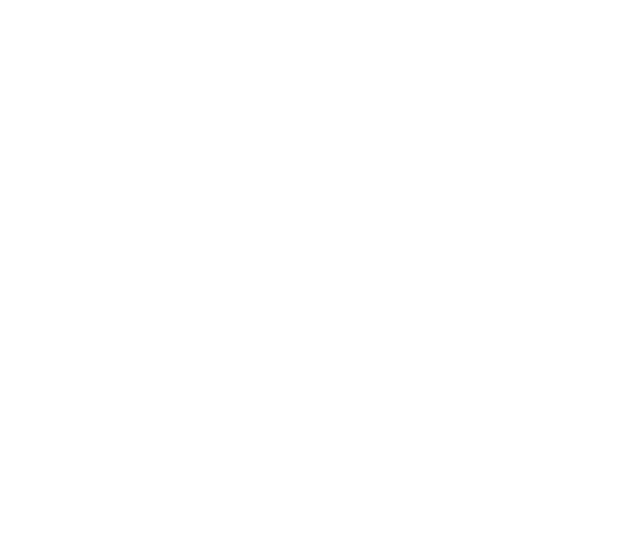
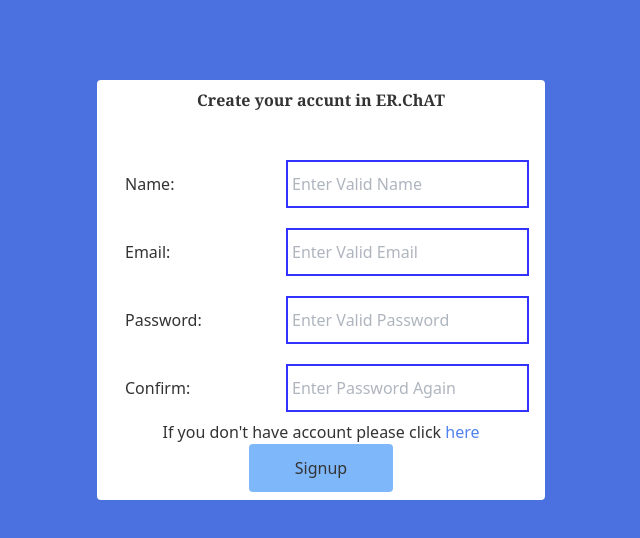
Before and after one commit to erfan-am/ChatApp, a React (Create React App) app: page /signup in a window 1280 px wide. Shown: the top 538 px of the page, without its empty margins (319-959 px from the left). Built offline with nearby package versions, Linux system fonts and the light colour scheme.

Commit message:
ER.CHAT with react

```diff
--- a/src/App.js
+++ b/src/App.js
@@ -2,11 +2,15 @@
 import "./App.css";
 import { Route, Switch } from 'react-router';
 import Home from './container/Home';
+import Login from './Components/Auth/Login';
+import Signup from './Components/Auth/Signup';
 const App =()=>{
     return (
    <div className=" overflow-hidden">
       <Switch>
         <Route path="/" exact render={()=><Home/>} />
+        <Route path="/login"  render={()=><Login/>} />
+        <Route path="/signup"  render={()=><Signup/>} />
       </Switch>
    </div>
     )
--- a/src/Components/Auth/Login.js
+++ b/src/Components/Auth/Login.js
@@ -1,11 +1,36 @@
-import React from 'react'
+import React, { useState } from 'react'
+import INPUT from '../UI/Input'
+import Button from '../UI/Button'
+import { Link } from 'react-router-dom';
 
 const Login = () => {
+    const [text,setText]=useState({email:"",password:""});
+    const onChnageHandler=(e)=>setText({...text,[e.target.name]:e.target.value});
     return (
-        <div>
-            <form>
-
+        <div className=" opacity-80 bg-blue-700 flex justify-center min-h-screen relative">
+             <h1 className="text-white text-center mt-36  font-bold  font-serif">Login To ER.ChAT With Email And Password</h1>
+         <div  className="bg-white p-3  fixed mt-44 rounded">
+         <form className="mt-10">
+                    <INPUT
+                        type="email"
+                        name="email"
+                        label="Email"
+                        placeholder="Enter Valid Email"
+                        value={text.email}
+                        onChange={onChnageHandler}
+                    />
+                         <INPUT
+                        type="password"
+                        placeholder="Enter Valid Password"
+                        name="password"
+                        label="Password"
+                        value={text.password}
+                        onChange={onChnageHandler}
+                    />
+                    <p className="text-center">If you don't have account please click  <Link  className="text-blue-600 hover:text-red-60" to="/signup">here</Link></p>
+                    <Button type="button" children="Login" className="mx-36" />
             </form>
+         </div>
         </div>
     )
 }
--- /dev/null
+++ b/src/Components/Auth/Signup.js
@@ -0,0 +1,54 @@
+import React, { useState } from 'react'
+import INPUT from '../UI/Input'
+import Button from '../UI/Button'
+import { Link } from 'react-router-dom';
+
+const Login = () => {
+    const [text,setText]=useState({name:"",email:"",password:"",confirm:""});
+    const onChnageHandler=(e)=>setText({...text,[e.target.name]:e.target.value});
+    return (
+        <div className=" opacity-80 bg-blue-700 flex justify-center min-h-screen relative">
+         <div  className="bg-white p-2  fixed mt-20 rounded">
+         <h1 className=" text-center  font-bold  font-serif">Create your accunt in ER.ChAT</h1>
+         <form className="mt-10">
+                   <INPUT
+                        type="name"
+                        name="name"
+                        label="Name"
+                        placeholder="Enter Valid Name"
+                        value={text.name}
+                        onChange={onChnageHandler}
+                    />
+                    <INPUT
+                        type="email"
+                        name="email"
+                        label="Email"
+                        placeholder="Enter Valid Email"
+                        value={text.email}
+                        onChange={onChnageHandler}
+                    />
+                         <INPUT
+                        type="password"
+                        placeholder="Enter Valid Password"
+                        name="password"
+                        label="Password"
+                        value={text.password}
+                        onChange={onChnageHandler}
+                    />
+                      <INPUT
+                        type="password"
+                        placeholder="Enter Password Again"
+                        name="password"
+                        label="Confirm"
+                        value={text.confirm}
+                        onChange={onChnageHandler}
+                    />
+                    <p className="text-center">If you don't have account please click  <Link  className="text-blue-600 hover:text-red-600" to="/login">here</Link></p>
+                    <Button type="button" children="Signup" className="mx-36" />
+            </form>
+         </div>
+        </div>
+    )
+}
+
+export default Login
--- a/src/Components/UI/Button.js
+++ b/src/Components/UI/Button.js
@@ -4,7 +4,7 @@
     return (
         <button onClick={props.onClick} type={props.type} className={`
         bg-blue-400
-          hover:bg-red-600 focus:outline-none p-3 outline-none
+          hover:bg-red-600 focus:outline-none p-3  w-36 outline-none
          rounded ${props.className}`}>{props.children}</button>
     )
 }
--- a/src/Components/UI/Input.js
+++ b/src/Components/UI/Input.js
@@ -1,10 +1,13 @@
 import React from 'react'
 
-const Input = (props) => {
+const INPUT = (props) => {
     return (
-      <div className="p-2 mt-1 m-auto">
-          <label>{props.label}</label>
+      <div className="p-2 mt-1 m-auto flex  justify-between">
+          <label className="p-3">{props.label}:</label>
             <input
+            style={{
+              border:'2px solid blue'
+            }}
             className={`input  outline-none p-1 ${props.className}` }
             placeholder={props.placeholder}
             type={props.type}
@@ -17,4 +20,4 @@
     )
 }
 
-export default Input
+export default INPUT
--- a/src/Components/UserMedia/UserMedia.js
+++ b/src/Components/UserMedia/UserMedia.js
@@ -1,4 +1,4 @@
-import React, {  useEffect, useState } from 'react'
+import React, {  useState } from 'react'
 import { gif, send, smile } from '../../SVG/SVG'
 import Picker,{SKIN_TONE_DARK} from 'emoji-picker-react';
 
@@ -9,16 +9,12 @@
         const val=e.target.value
           setText({text:val})
     }
-
     const onChange=(e,emoji)=>{
         const val=emoji.emoji
           setText({text: text .text+ val})
     }
-
-  console.log(text);
-
     return (
-        <div className="fixed bottom-2  rounded-2xl flex justify-center opacity-80 bg-white" style={{
+        <div className="fixed bottom-2  rounded-2xl flex justify-center opacity-90 bg-white" style={{
             width:'600px',
             height:'50px'
         }}>
@@ -27,7 +23,7 @@
             type="text"
             value={text.text}
             onChange={onChangeText}
-            className=" rounded text-black mt-3 p-1 outline-none"
+            className=" rounded text-black mt-3 p-2 outline-none"
             placeholder="Send Message"/>
                 <label  className="mt-4 ml-2">{send}</label>
             </form>
```
